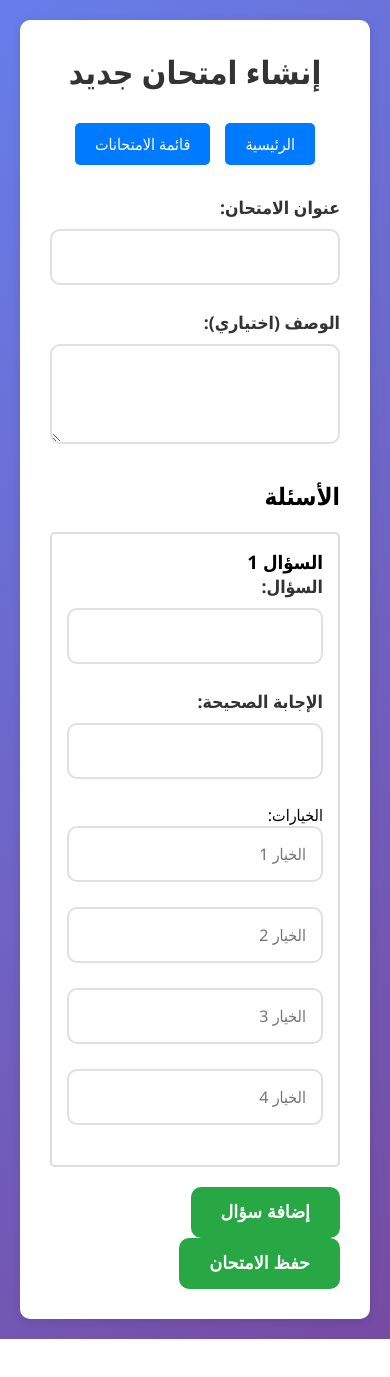
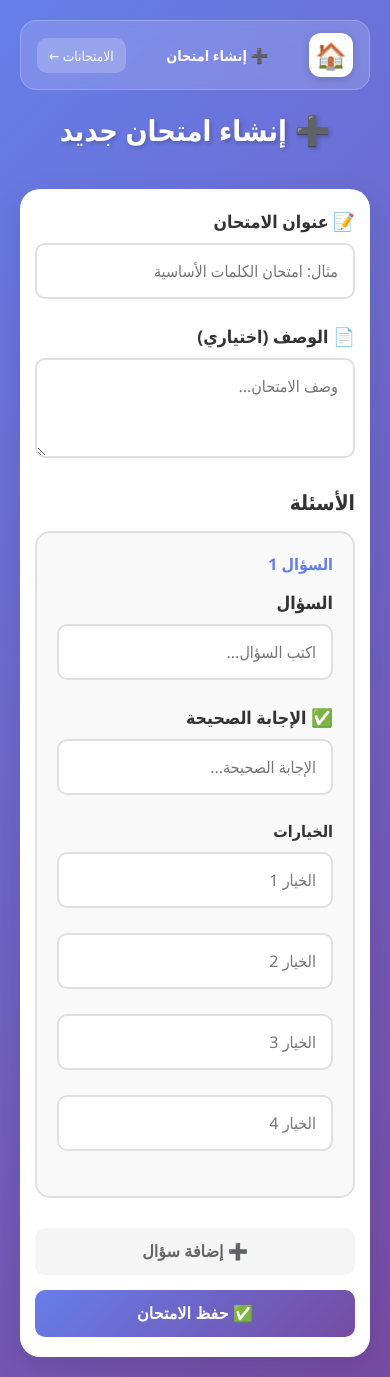
Before and after one commit to Ramiabdelal-hue/Woordenboek, a Next.js app: page /quiz/create in a window 390 px wide. Before the commit the page ends 1339 px from the top, so only its background shows below. Built offline with nearby package versions, Linux system fonts and the light colour scheme.

Commit message:
feat: mobile responsive design + home button navbar on all pages

```diff
--- /dev/null
+++ b/app/components/NavBar.tsx
@@ -0,0 +1,23 @@
+import Link from 'next/link'
+
+interface NavBarProps {
+  title: string
+  backHref?: string
+  backLabel?: string
+}
+
+export default function NavBar({ title, backHref = '/', backLabel = 'الرئيسية' }: NavBarProps) {
+  return (
+    <div className="navbar">
+      <Link href="/" className="home-btn" aria-label="الرئيسية">
+        🏠
+      </Link>
+      <h2 className="navbar-title">{title}</h2>
+      {backHref !== '/' ? (
+        <Link href={backHref} className="back-btn">{backLabel} ←</Link>
+      ) : (
+        <div style={{ width: '80px' }} />
+      )}
+    </div>
+  )
+}
--- a/app/globals.css
+++ b/app/globals.css
@@ -521,3 +521,304 @@ body {
     grid-template-columns: 1fr;
   }
 }
+
+/* ===== NAVBAR ===== */
+.navbar {
+  display: flex;
+  align-items: center;
+  justify-content: space-between;
+  background: rgba(255, 255, 255, 0.15);
+  backdrop-filter: blur(10px);
+  border-radius: 16px;
+  padding: 12px 16px;
+  margin-bottom: 20px;
+  border: 1px solid rgba(255, 255, 255, 0.2);
+}
+
+.home-btn {
+  font-size: 1.6rem;
+  text-decoration: none;
+  background: white;
+  width: 44px;
+  height: 44px;
+  border-radius: 12px;
+  display: flex;
+  align-items: center;
+  justify-content: center;
+  box-shadow: 0 2px 8px rgba(0,0,0,0.15);
+  transition: transform 0.2s;
+  flex-shrink: 0;
+}
+
+.home-btn:hover {
+  transform: scale(1.1);
+}
+
+.navbar-title {
+  font-size: 1rem;
+  color: white;
+  font-weight: 600;
+  text-align: center;
+  flex: 1;
+  padding: 0 10px;
+}
+
+.back-btn {
+  font-size: 0.85rem;
+  color: white;
+  text-decoration: none;
+  background: rgba(255,255,255,0.2);
+  padding: 8px 12px;
+  border-radius: 10px;
+  white-space: nowrap;
+  transition: background 0.2s;
+  flex-shrink: 0;
+}
+
+.back-btn:hover {
+  background: rgba(255,255,255,0.35);
+}
+
+/* ===== FORM SELECT ===== */
+.form-select {
+  width: 100%;
+  padding: 15px;
+  border: 2px solid #e0e0e0;
+  border-radius: 10px;
+  font-size: 1rem;
+  font-family: inherit;
+  background: white;
+  transition: all 0.3s;
+  appearance: none;
+}
+
+.form-select:focus {
+  outline: none;
+  border-color: #667eea;
+  box-shadow: 0 0 0 3px rgba(102, 126, 234, 0.1);
+}
+
+/* ===== QUIZ STYLES ===== */
+.quiz-count {
+  background: #667eea;
+  color: white;
+  padding: 4px 12px;
+  border-radius: 20px;
+  font-size: 0.85rem;
+  font-weight: 600;
+}
+
+.questions-section {
+  margin-top: 20px;
+}
+
+.section-title {
+  font-size: 1.3rem;
+  color: #333;
+  margin-bottom: 15px;
+  font-weight: 700;
+}
+
+.question-card {
+  background: #f9f9f9;
+  border: 2px solid #e0e0e0;
+  border-radius: 15px;
+  padding: 20px;
+  margin-bottom: 20px;
+}
+
+.question-number {
+  font-size: 1rem;
+  font-weight: 700;
+  color: #667eea;
+  margin-bottom: 15px;
+}
+
+.options-label {
+  display: block;
+  font-weight: 600;
+  color: #333;
+  margin-bottom: 10px;
+  font-size: 1rem;
+}
+
+.options-list {
+  display: flex;
+  flex-direction: column;
+  gap: 10px;
+}
+
+.option-label {
+  display: flex;
+  align-items: center;
+  gap: 12px;
+  padding: 12px 16px;
+  border: 2px solid #e0e0e0;
+  border-radius: 10px;
+  cursor: pointer;
+  font-size: 1rem;
+  transition: all 0.2s;
+  background: white;
+}
+
+.option-label:hover {
+  border-color: #667eea;
+  background: rgba(102, 126, 234, 0.05);
+}
+
+.option-label.selected {
+  border-color: #667eea;
+  background: rgba(102, 126, 234, 0.1);
+}
+
+.option-label input[type="radio"] {
+  width: 18px;
+  height: 18px;
+  accent-color: #667eea;
+  flex-shrink: 0;
+}
+
+.submit-btn {
+  width: 100%;
+  margin-top: 20px;
+  padding: 18px;
+  font-size: 1.2rem;
+}
+
+/* ===== SCORE CARD ===== */
+.score-card {
+  background: white;
+  border-radius: 20px;
+  padding: 40px;
+  text-align: center;
+  margin-bottom: 30px;
+  box-shadow: 0 10px 30px rgba(0,0,0,0.1);
+}
+
+.score-number {
+  font-size: 4rem;
+  font-weight: 700;
+  color: #667eea;
+  line-height: 1;
+}
+
+.score-emoji {
+  font-size: 1.8rem;
+  margin-top: 15px;
+}
+
+.word-card.correct {
+  border-color: #28a745;
+  background: #f0fff4;
+}
+
+.word-card.wrong {
+  border-color: #dc3545;
+  background: #fff5f5;
+}
+
+.result-badge {
+  display: inline-block;
+  padding: 4px 12px;
+  border-radius: 20px;
+  font-size: 0.9rem;
+  font-weight: 600;
+  margin-top: 8px;
+}
+
+.result-badge.correct {
+  background: #d4edda;
+  color: #155724;
+}
+
+.result-badge.wrong {
+  background: #f8d7da;
+  color: #721c24;
+}
+
+/* ===== MOBILE RESPONSIVE ===== */
+@media (max-width: 480px) {
+  body {
+    padding: 10px;
+  }
+
+  .page-container {
+    padding: 10px;
+  }
+
+  .page-title {
+    font-size: 1.8rem;
+  }
+
+  .hero-title {
+    font-size: 2rem;
+  }
+
+  .hero-subtitle {
+    font-size: 1.1rem;
+  }
+
+  .features-grid {
+    grid-template-columns: 1fr 1fr;
+    gap: 15px;
+  }
+
+  .feature-card {
+    padding: 20px 15px;
+  }
+
+  .feature-icon {
+    font-size: 2.5rem;
+    margin-bottom: 10px;
+  }
+
+  .feature-card h3 {
+    font-size: 1.2rem;
+    margin-bottom: 8px;
+  }
+
+  .feature-card p {
+    font-size: 0.85rem;
+  }
+
+  .words-container {
+    padding: 20px 15px;
+  }
+
+  .form-card {
+    padding: 20px 15px;
+  }
+
+  .search-section {
+    flex-direction: column;
+  }
+
+  .search-box {
+    width: 100%;
+  }
+
+  .btn {
+    padding: 14px 20px;
+    font-size: 1rem;
+  }
+
+  .word-dutch {
+    font-size: 1.4rem;
+  }
+
+  .navbar-title {
+    font-size: 0.9rem;
+  }
+
+  .score-number {
+    font-size: 3rem;
+  }
+
+  .form-actions {
+    flex-direction: column;
+  }
+
+  .form-actions .btn {
+    width: 100%;
+  }
+}
--- a/app/quiz/create/page.tsx
+++ b/app/quiz/create/page.tsx
@@ -3,13 +3,12 @@
 import { useState } from 'react'
 import { useRouter } from 'next/navigation'
 import Link from 'next/link'
+import NavBar from '@/components/NavBar'
 
 export default function CreateQuizPage() {
   const router = useRouter()
-  const [quiz, setQuiz] = useState({
-    title: '',
-    description: ''
-  })
+  const [loading, setLoading] = useState(false)
+  const [quiz, setQuiz] = useState({ title: '', description: '' })
   const [questions, setQuestions] = useState([
     { question: '', answer: '', options: ['', '', '', ''] }
   ])
@@ -19,86 +18,88 @@ export default function CreateQuizPage() {
   }
 
   const updateQuestion = (index: number, field: string, value: string) => {
-    const newQuestions = [...questions]
-    newQuestions[index] = { ...newQuestions[index], [field]: value }
-    setQuestions(newQuestions)
+    const updated = [...questions]
+    updated[index] = { ...updated[index], [field]: value }
+    setQuestions(updated)
   }
 
   const updateOption = (qIndex: number, oIndex: number, value: string) => {
-    const newQuestions = [...questions]
-    newQuestions[qIndex].options[oIndex] = value
-    setQuestions(newQuestions)
+    const updated = [...questions]
+    updated[qIndex].options[oIndex] = value
+    setQuestions(updated)
   }
 
   const handleSubmit = async (e: React.FormEvent) => {
     e.preventDefault()
-
+    setLoading(true)
     const response = await fetch('/api/quiz', {
       method: 'POST',
       headers: { 'Content-Type': 'application/json' },
       body: JSON.stringify({ quiz, questions })
     })
-
-    if (response.ok) {
-      router.push('/quiz')
-    }
+    if (response.ok) router.push('/quiz')
+    setLoading(false)
   }
 
   return (
-    <div className="container">
-      <h1 className="header">إنشاء امتحان جديد</h1>
-      <nav className="nav">
-        <Link href="/">الرئيسية</Link>
-        <Link href="/quiz">قائمة الامتحانات</Link>
-      </nav>
+    <div className="page-container">
+      <NavBar title="➕ إنشاء امتحان" backHref="/quiz" backLabel="الامتحانات" />
+      <div className="page-header">
+        <h1 className="page-title">➕ إنشاء امتحان جديد</h1>
+      </div>
 
+      <div className="form-card">
         <form onSubmit={handleSubmit}>
           <div className="form-group">
-          <label>عنوان الامتحان:</label>
+            <label>📝 عنوان الامتحان</label>
             <input
               type="text"
               required
+              placeholder="مثال: امتحان الكلمات الأساسية"
               value={quiz.title}
-            onChange={(e) => setQuiz({...quiz, title: e.target.value})}
+              onChange={(e) => setQuiz({ ...quiz, title: e.target.value })}
             />
           </div>
 
           <div className="form-group">
-          <label>الوصف (اختياري):</label>
+            <label>📄 الوصف (اختياري)</label>
             <textarea
-            rows={2}
+              placeholder="وصف الامتحان..."
               value={quiz.description}
-            onChange={(e) => setQuiz({...quiz, description: e.target.value})}
+              onChange={(e) => setQuiz({ ...quiz, description: e.target.value })}
             />
           </div>
 
-        <h2 style={{ marginTop: '30px', marginBottom: '20px' }}>الأسئلة</h2>
+          <div className="questions-section">
+            <h3 className="section-title">الأسئلة</h3>
 
             {questions.map((q, qIndex) => (
-          <div key={qIndex} style={{ border: '2px solid #ddd', padding: '15px', marginBottom: '20px', borderRadius: '5px' }}>
-            <h3>السؤال {qIndex + 1}</h3>
+              <div key={qIndex} className="question-card">
+                <div className="question-number">السؤال {qIndex + 1}</div>
 
                 <div className="form-group">
-              <label>السؤال:</label>
+                  <label>السؤال</label>
                   <input
                     type="text"
                     required
+                    placeholder="اكتب السؤال..."
                     value={q.question}
                     onChange={(e) => updateQuestion(qIndex, 'question', e.target.value)}
                   />
                 </div>
 
                 <div className="form-group">
-              <label>الإجابة الصحيحة:</label>
+                  <label>✅ الإجابة الصحيحة</label>
                   <input
                     type="text"
                     required
+                    placeholder="الإجابة الصحيحة..."
                     value={q.answer}
                     onChange={(e) => updateQuestion(qIndex, 'answer', e.target.value)}
                   />
                 </div>
 
-            <label>الخيارات:</label>
+                <label className="options-label">الخيارات</label>
                 {q.options.map((option, oIndex) => (
                   <div key={oIndex} className="form-group">
                     <input
@@ -112,12 +113,18 @@ export default function CreateQuizPage() {
                 ))}
               </div>
             ))}
+          </div>
 
-        <button type="button" onClick={addQuestion} className="btn" style={{ marginLeft: '10px' }}>
-          إضافة سؤال
+          <div className="form-actions">
+            <button type="button" onClick={addQuestion} className="btn btn-secondary">
+              ➕ إضافة سؤال
             </button>
-        <button type="submit" className="btn">حفظ الامتحان</button>
+            <button type="submit" className="btn btn-primary" disabled={loading}>
+              {loading ? '⏳ جاري الحفظ...' : '✅ حفظ الامتحان'}
+            </button>
+          </div>
         </form>
+      </div>
     </div>
   )
 }
```
Also changed, not shown: app/quiz/[id]/page.tsx (+59 -47 lines), app/quiz/page.tsx (+35 -17 lines), app/sentences/add/page.tsx (+29 -29 lines), app/sentences/page.tsx (+37 -15 lines), app/words/add/page.tsx (+2 -7 lines), app/words/page.tsx (+2 -5 lines). Lines whose indentation alone changed are shown as unchanged.
